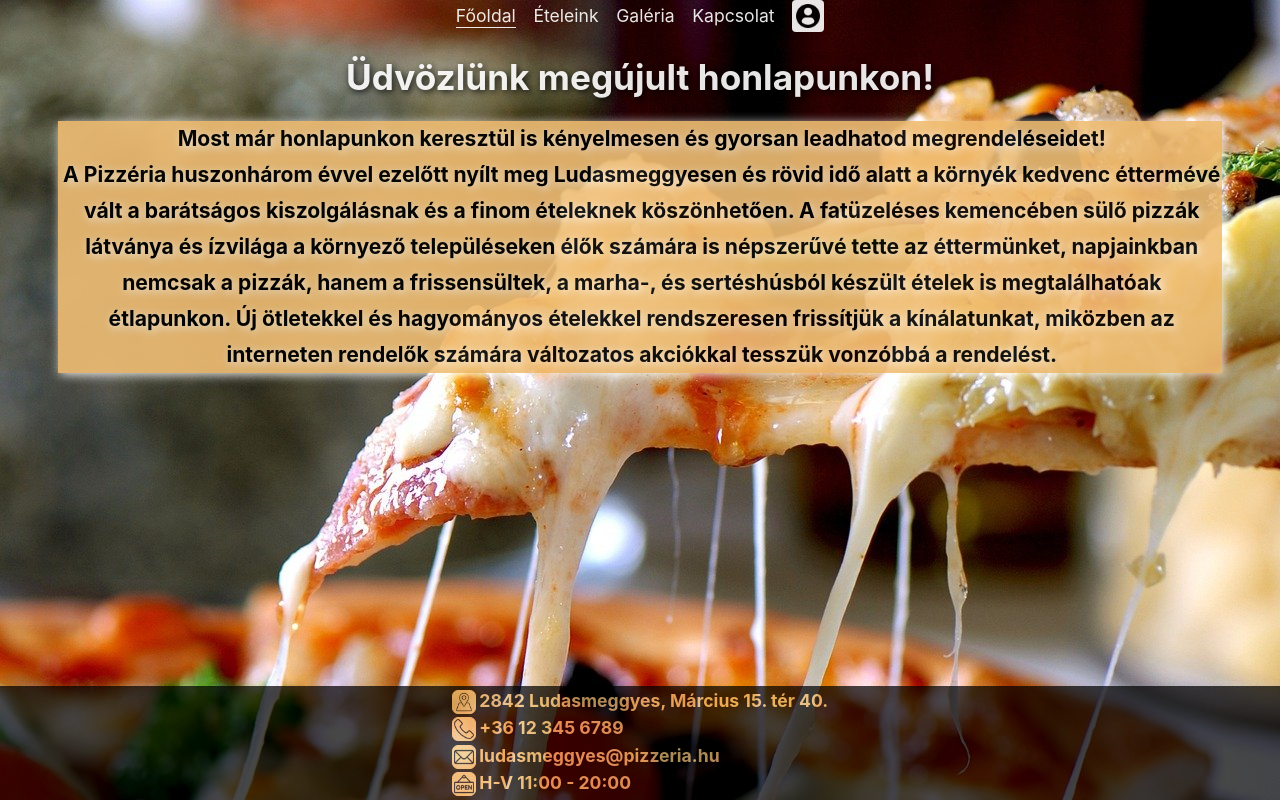
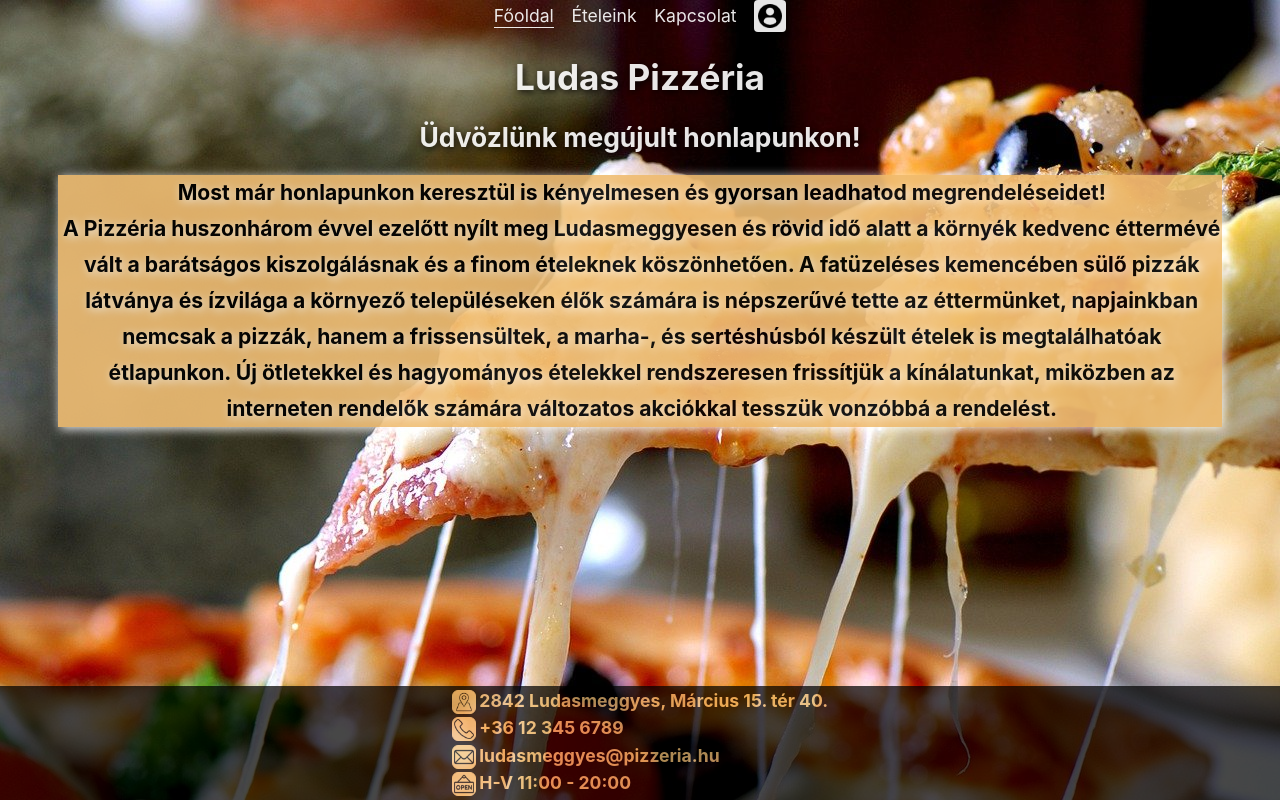
Before and after one commit to bipeti/pizzeria, a React (Create React App) app: page / in a window 1280 px wide. Built offline with nearby package versions, Linux system fonts and the light colour scheme.

Commit message:
Redirects for netlify

```diff
--- a/src/App.tsx
+++ b/src/App.tsx
@@ -16,7 +16,7 @@ const router = createBrowserRouter([
         children: [
             { index: true, element: <HomePage isPasswordReset={false} /> },
             { path: "foods", element: <FoodsPage /> },
-            { path: "galery", element: <GaleryPage /> },
+            // { path: "galery", element: <GaleryPage /> },
             { path: "contact", element: <ContactPage /> },
             { path: "activation", element: <Activation /> },
             { path: "admin", element: <Admin /> },
--- a/src/components/Layout/MainNavigation.tsx
+++ b/src/components/Layout/MainNavigation.tsx
@@ -61,7 +61,7 @@ const MainNavigation = () => {
                                 Ételeink
                             </NavLink>
                         </li>
-                        <li>
+                        {/* <li>
                             <NavLink
                                 to="galery"
                                 className={({ isActive }) =>
@@ -70,7 +70,7 @@ const MainNavigation = () => {
                             >
                                 Galéria
                             </NavLink>
-                        </li>
+                        </li> */}
                         <li>
                             <NavLink
                                 to="contact"
--- a/src/components/Pages/HomePage.tsx
+++ b/src/components/Pages/HomePage.tsx
@@ -37,7 +37,8 @@ export default function HomePage({ isPasswordReset }: HomePageProps) {
 
     return (
         <>
-            <h1>Üdvözlünk megújult honlapunkon!</h1>
+            <h1>Ludas Pizzéria</h1>
+            <h2>Üdvözlünk megújult honlapunkon!</h2>
             <div className={classes.information}>
                 <p>
                     Most már honlapunkon keresztül is kényelmesen és gyorsan
--- a/src/index.css
+++ b/src/index.css
@@ -102,7 +102,8 @@ main {
     flex: 1;
 }
 
-h1 {
+h1,
+h2 {
     /* color: var(--FIRST-COLOR);
     text-shadow: 2px 2px 7px white; */
     color: var(--TEXT-SECONDARY);
```
Also changed, not shown: 1 other file (tests, documents, lock files or other folders).
